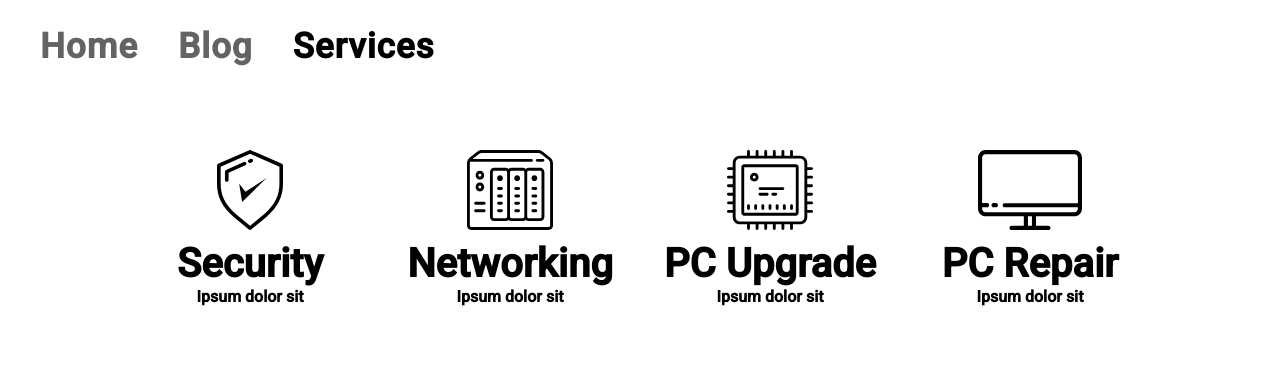
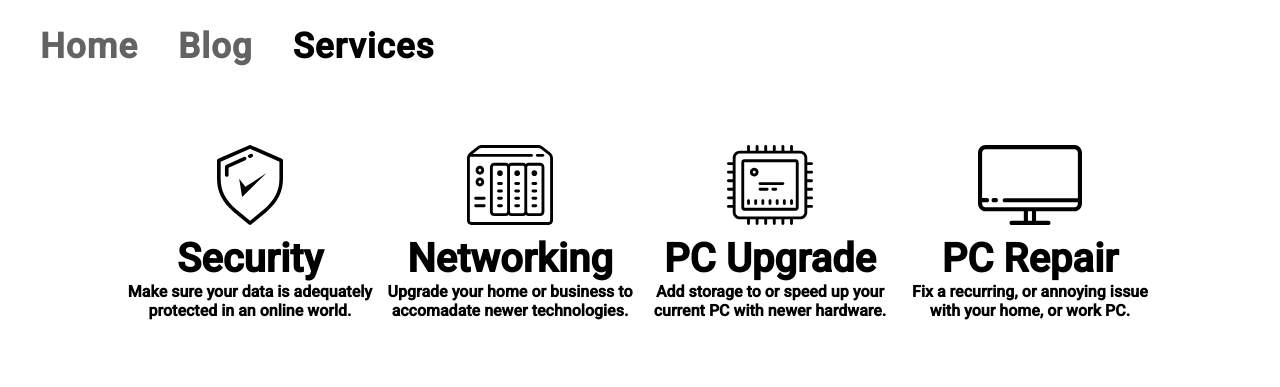
Before and after one commit to loganhawker/loganhawker.github.io, a PHP site: page /services in a window 1280 px wide. Shown: the top 387 px of the page. Run offline with PHP 8.4, Linux system fonts and the light colour scheme.

Commit message:
Added descriptions.

```diff
--- a/services/index.html
+++ b/services/index.html
@@ -32,40 +32,35 @@
                 </ul>
             </nav>
         </header>
-        <!-- Header Section -->
-        <div class="services">
-            <div class="header">
-                <a class="name"></a>
-            </div>
             <!-- Services Section -->
-            <div class="services2">
+            <div class="services">
 
                 <div class="service">
                     <img class="subicon" src="/images/icons/shield.svg">
                     <b class="subtext">Security</b>
                     <br>
-                    <b class="desc">Ipsum dolor sit</b>
+                    <b class="desc">Make sure your data is adequately protected in an online world.</b>
                 </div>
 
                 <div class="service">
                     <img class="subicon" src="/images/icons/nas.svg">
                     <b class="subtext">Networking</b>
                     <br>
-                    <b class="desc">Ipsum dolor sit</b>
+                    <b class="desc">Upgrade your home or business to accomadate newer technologies.</b>
                 </div>
 
                 <div class="service">
                     <img class="subicon" src="/images/icons/cpu.svg">
                     <b class="subtext">PC Upgrade</b>
                     <br>
-                    <b class="desc">Ipsum dolor sit</b>
+                    <b class="desc">Add storage to or speed up your current PC with newer hardware.</b>
                 </div>
 
                 <div class="service">
                     <img class="subicon" src="/images/icons/computer.svg">
                     <b class="subtext">PC Repair</b>
                     <br>
-                    <b class="desc">Ipsum dolor sit</b>
+                    <b class="desc">Fix a recurring, or annoying issue with your home, or work PC.</b>
                 </div>
 
 
--- a/services/single.css
+++ b/services/single.css
@@ -99,9 +99,7 @@
  .service {
      width: 20%;
      display: inline-block;
-}
- .services {
-     height: 100%;
+
 }
  .subicon {
      height: 80px;
@@ -109,7 +107,7 @@
      margin-right: auto;
      display: block;
 }
-     .services2 {
+     .services {
          text-align: center;
      }
      .service {
@@ -155,6 +153,7 @@
      }
      .service {
          display: inline;
+         width: 80%;
      }
      .subtext {
          font-size: 20pt;
@@ -194,6 +193,9 @@
      .subicon {
          height: 70px;
      }
+     .services {
+         padding-top:100px;
+     }
 }
 /* Small Desktops */
  @media (min-width : 824px ) and ( max-width : 1920px ){
@@ -218,6 +220,9 @@
      .subtext {
          font-size: 30pt;
      }
+     .services {
+         padding-top: 145px;
+     }
 
 }
  .container{
```
